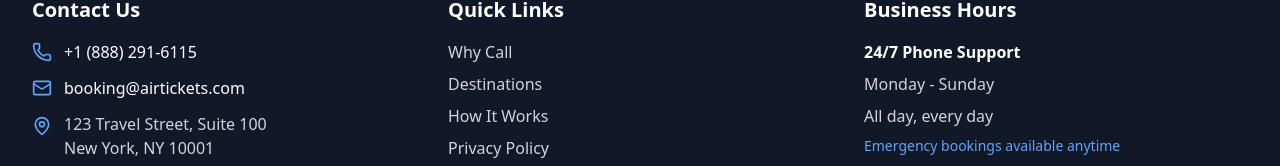
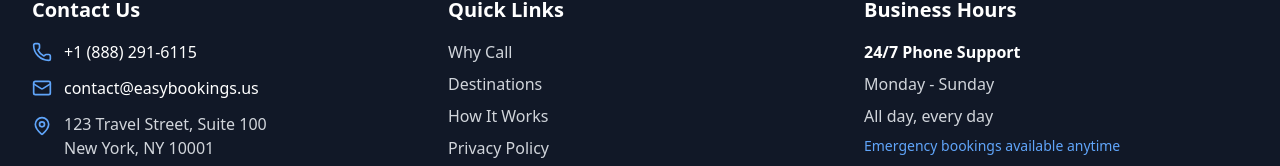
Before and after one commit to nesaarpa/easybookings, a React (Vite) app: page / in a window 1280 px wide. Shown: the part 3356-3522 px from the top of the page. Built offline with nearby package versions, Linux system fonts and the light colour scheme.

Commit message:
Update Footer.tsx

```diff
--- a/src/components/Footer.tsx
+++ b/src/components/Footer.tsx
@@ -21,14 +21,14 @@ export function Footer({
             <div className="space-y-3">
               <div className="flex items-center gap-3">
                 <PhoneIcon className="w-5 h-5 text-blue-400" />
-                <a href={`tel:${phoneNumber.replace(/\D/g, '')}`} className="hover:text-blue-400 transition-colors">
+                <a href={`tel:+${phoneNumber.replace(/\D/g, '')}`} className="hover:text-blue-400 transition-colors">
                   {phoneNumber}
                 </a>
               </div>
               <div className="flex items-center gap-3">
                 <MailIcon className="w-5 h-5 text-blue-400" />
-                <a href="mailto:booking@airtickets.com" className="hover:text-blue-400 transition-colors">
-                  booking@airtickets.com
+                <a href="mailto:contact@easybookings.us" className="hover:text-blue-400 transition-colors">
+                  contact@easybookings.us
                 </a>
               </div>
               <div className="flex items-start gap-3">
```
